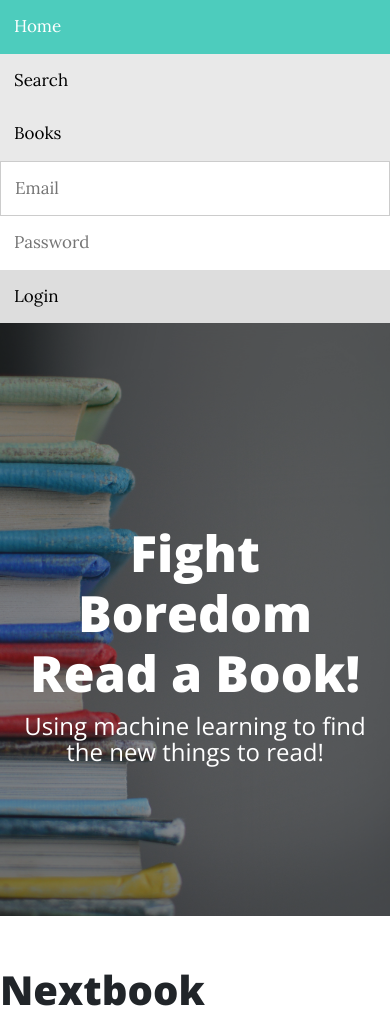
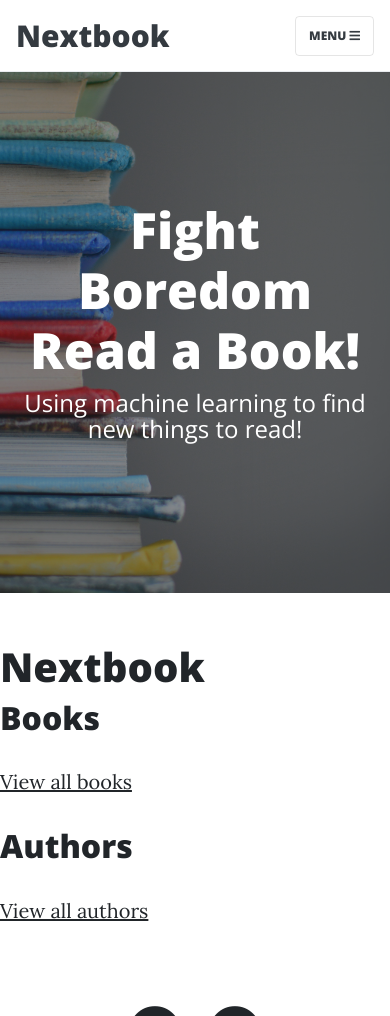
Before and after one commit to J-A-Gray/next-book, a Flask app: page / in a window 390 px wide. Shown: the top 1016 px of the page. Run offline with Flask 2, Linux system fonts and the light colour scheme; some libraries are stand-ins or nearby versions.

Commit message:
Added responsive navbar with dropdown login menu. Cleaned up css file. Fixed a typo.

```diff
--- a/static/css/style.css
+++ b/static/css/style.css
@@ -1,143 +1,9 @@
-div#loading {
-    width:35 px;
-    height:35 px;
-    display: none;
-    background: url(/static/ajax-loader.gif) no-repeat;
-    cursor: wait;
-}
-
-/* The sidebar menu */
-.sidebar {
-    height: 100%; /* Full-height: remove this if you want "auto" height */
-    width: 40%; /* Set the width of the sidebar */
-    position: fixed; /* Fixed Sidebar (stay in place on scroll) */
-    z-index: 1; /* Stay on top */
-    top: 0; /* Stay at the top */
-    right: 0;
-    background-color: #ff848475;
-    overflow-x: hidden; /* Disable horizontal scroll */
-    padding-top: 20px;
-}
-
-/* The navigation menu links */
-.sidebar a {
-    padding: 6px 8px 6px 16px;
-    text-decoration: none;
-    font-size: 25px;
-    color: #818181;
-    display: block;
-}
-
-/* When you mouse over the navigation links, change their color */
-.sidebar a:hover {
-    color: #f1f1f1;
-}
-
-/* Style page content */
-.content-container {
-    margin-right: 40%; /* Same as the width of the sidebar */
-    padding: 0px 10px;
-}
-
-
-
 .hidden {
     visibility: hidden;
     overflow: hidden;
     width: 0px;
     height: 0px;
 }
-
-* {box-sizing: border-box;}
-
-/* Style the navbar */
-.topnav {
-  overflow: hidden;
-  background-color: #e9e9e9;
-}
-
-/* Navbar links */
-.topnav a {
-  float: left;
-  display: block;
-  color: black;
-  text-align: center;
-  padding: 14px 16px;
-  text-decoration: none;
-  font-size: 17px;
-}
-
-/* Navbar links on mouse-over */
-.topnav a:hover {
-  background-color: #ddd;
-  color: black;
-}
-
-/* Active/current link */
-.topnav a.active {
-  background-color: #4dccbd;
-  color: white;
-}
-
-/* Style the input container */
-.topnav .login-container {
-  float: right;
-}
-
-/* Style the input field inside the navbar */
-.topnav input[type=text] {
-  padding: 6px;
-  margin-top: 8px;
-  font-size: 17px;
-  border: none;
-  width: 150px; /* adjust as needed (as long as it doesn't break the topnav) */
-}
-
-.topnav input[type=password] {
-  padding: 6px;
-  margin-top: 8px;
-  font-size: 17px;
-  border: none;
-  width: 150px; /* adjust as needed (as long as it doesn't break the topnav) */
-}
-
-/* Style the button inside the input container */
-.topnav .login-container button {
-  float: right;
-  padding: 6px;
-  margin-top: 8px;
-  margin-right: 16px;
-  background: #ddd;
-  font-size: 17px;
-  border: none;
-  cursor: pointer;
-}
-
-.topnav .login-container button:hover {
-  background: #ccc;
-}
-
-/* Add responsiveness - On small screens, display the navbar vertically instead of horizontally */
-@media screen and (max-width: 600px) {
-  .topnav .login-container {
-    float: none;
-  }
-  .topnav a, .topnav input[type=text], .topnav input[type=password], .topnav .login-container button {
-    float: none;
-    display: block;
-    text-align: left;
-    width: 100%;
-    margin: 0;
-    padding: 14px;
-  }
-  .topnav input[type=text] {
-    border: 1px solid #ccc;
-  }
-}
-
-
-
-
 body {
   font-size: 20px;
   color: #212529;
@@ -230,6 +96,7 @@ img::-moz-selection {
 }
 
 #mainNav .navbar-brand {
+  font-size: 30px;
   font-weight: 800;
   color: #343a40;
 }
--- a/templates/base.html
+++ b/templates/base.html
@@ -15,28 +15,86 @@
 
 
 <body>
-    <div class="topnav">
-        <a class="active" href="/">Home</a>
-      <!--todo remove and add class active current page basis -->
-        <a href="/search">Search</a>
-        <a href="/books">Books</a>
+    <!-- Navigation -->
+    <nav class="navbar navbar-expand-lg navbar-light fixed-top" id="mainNav">
+      <div class="container-fluid">
+        <a class="navbar-brand" href="/">Nextbook</a>
+        <button class="navbar-toggler navbar-toggler-right" type="button" data-toggle="collapse" data-target="#navbarResponsive" aria-controls="navbarResponsive" aria-expanded="false" aria-label="Toggle navigation">
+          Menu
+        <i class="fas fa-bars"></i>
+        </button>
+        <div class="collapse navbar-collapse" id="navbarResponsive">
+          <ul class="navbar-nav ml-auto">
+            <li class="nav-item">
+              <a class="nav-link" href="/">Home</a>
+            </li>
+            <li class="nav-item">
+              <a class="nav-link" href="/search">Get Recommendations</a>
+            </li>
+            <li class="nav-item">
+              <a class="nav-link" href="/authors">Authors</a>
+            </li>
+            <li class="nav-item">
+              <a class="nav-link" href="/books">Books</a>
+            </li>
+          </ul>
             {% if 'user_id' not in session %}
-            <div class="login-container">
-                <form action="/login" method="POST">
-                    <input type="text" placeholder="Email" name="email" autocomplete="username" required>
-                    <input type="password" placeholder="Password" name="password"
-                            autocomplete="current-password" required>
-                    <button type="submit">Login</button>
+              <ul class="navbar-nav navbar-right ml-auto">
+                <li class="dropdown nav-item">
+                    <a href="#" class="dropdown-toggle" data-toggle="dropdown">Login<span class="caret"></span></a>
+                <ul id="login-dp" class="dropdown-menu">
+                    <li>
+                         <div class="row">
+                                <div class="col-md-12">
+                                    <form class="form" role="form" method="post" action="/login" accept-charset="UTF-8" id="login-nav">
+                                        <div class="form-group">
+                                            <label class="sr-only">Email address</label>
+                                            <input type="email"
+                                                   class="form-control"
+                                                   name="email"
+                                                   placeholder="Email"
+                                                   autocomplete="username"
+                                                   required>
+                                        </div>
+                                        <div class="form-group">
+                                            <label class="sr-only">Password</label>
+                                            <input type="password"
+                                                   class="form-control"
+                                                   name="password"
+                                                   placeholder="Password" required
+                                                   autocomplete="current-password">
+                                            <div class="help-block text-right"><a href="">Forgot your password?</a></div>
+                                            </div>
+                                            <div class="form-group">
+                                                <button type="submit" class="btn btn-primary btn-block">Sign in</button>
+                                            </div>
+                                            <div class="checkbox">
+                                                <label>
+                                                <input type="checkbox"> Remember me!
+                                                </label>
+                                            </div>
                                     </form>
                                 </div>
+                                <div class="bottom text-center">
+                                     <a href="/register"><b>Create an account to get even better recommendations</b></a>
+                                </div>
+                         </div>
+                    </li>
+                </ul>
         {% else %}
-            <div class="login-container">
+            <ul class="nav navbar-nav navbar-right">
+                <li>
+                    <div class="login-container form-group">
                         <form action="/logout">
-              <button type="submit">Logout</button>
+                            <button type="submit" class="btn btn-primary">Logout</button>
                         </form>
                     </div>
+                </li>
+            </ul>
         {% endif %}
         </div>
+      </div>
+    </nav>
 
     {% for flash in get_flashed_messages() %}
         {{ flash }}
--- a/templates/homepage.html
+++ b/templates/homepage.html
@@ -8,7 +8,7 @@
           <div class="col-lg-8 col-md-10 mx-auto">
             <div class="site-heading">
               <h1>Fight Boredom Read a Book!</h1>
-              <span class="subheading">Using machine learning to find the new things to read!</span>
+              <span class="subheading">Using machine learning to find new things to read!</span>
             </div>
           </div>
         </div>
--- a/templates/search.html
+++ b/templates/search.html
@@ -70,7 +70,7 @@ NextBook - Search
                     <h3>Here are your results!</h3>
                 </span>
             <form id="results-from-search" method="post" action="/search">
-                <div class="form-group ">
+                <div class="form-group">
                     <ul id="bklist" class="list-unstyled form-check"></ul>
                         <input type="submit" class="btn btn-primary" value="Add to List">
                         <input type="reset" class="btn btn-primary">
```
Also changed, not shown: other parts of static/css/style.css (+33 -2 lines), outward.csv. Lines whose indentation alone changed are shown as unchanged.
